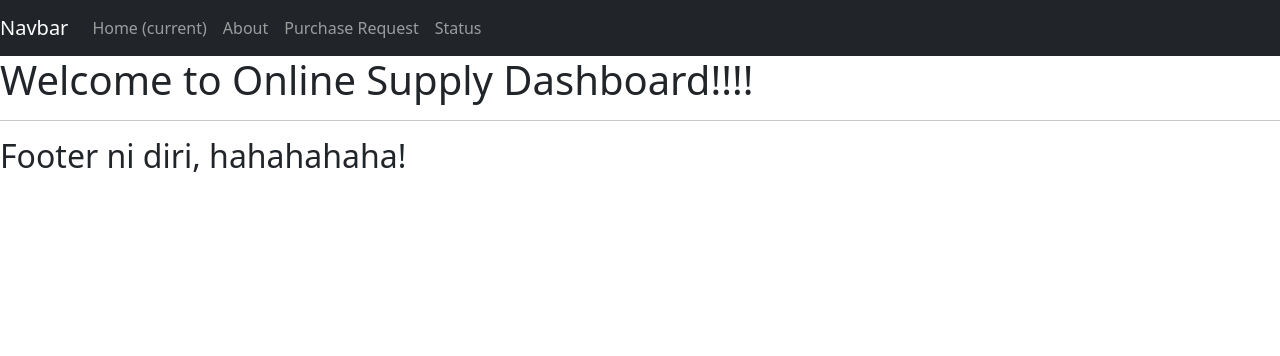
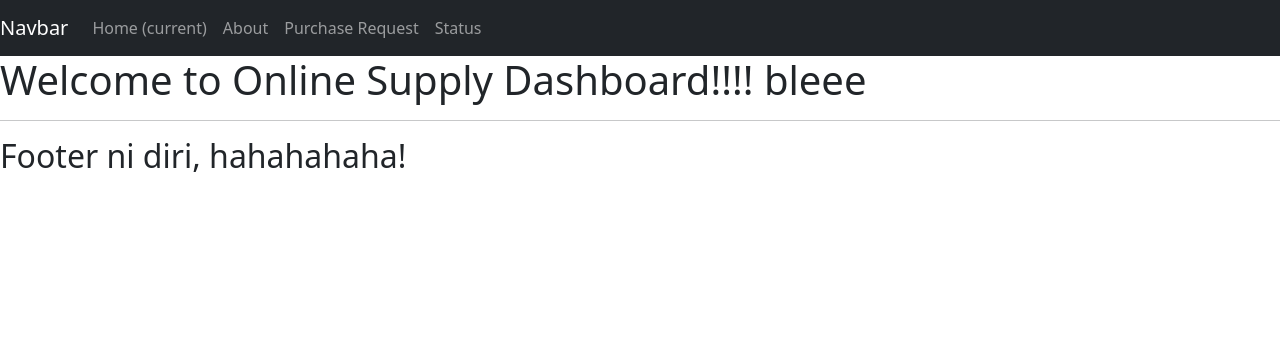
Before and after one commit to kristina0331/online_supply_system, a Django app: page / in a window 1280 px wide. Shown: the top 356 px of the page. Run offline with Django 4.2, Linux system fonts and the light colour scheme.

Commit message:
nonsense

```diff
--- a/accounts/templates/accounts/dashboard.html
+++ b/accounts/templates/accounts/dashboard.html
@@ -2,6 +2,6 @@
 
 {% block content %}
 
-<h1>Welcome to Online Supply Dashboard!!!!</h1>
+<h1>Welcome to Online Supply Dashboard!!!! bleee</h1>
 
 {% endblock %}
```
